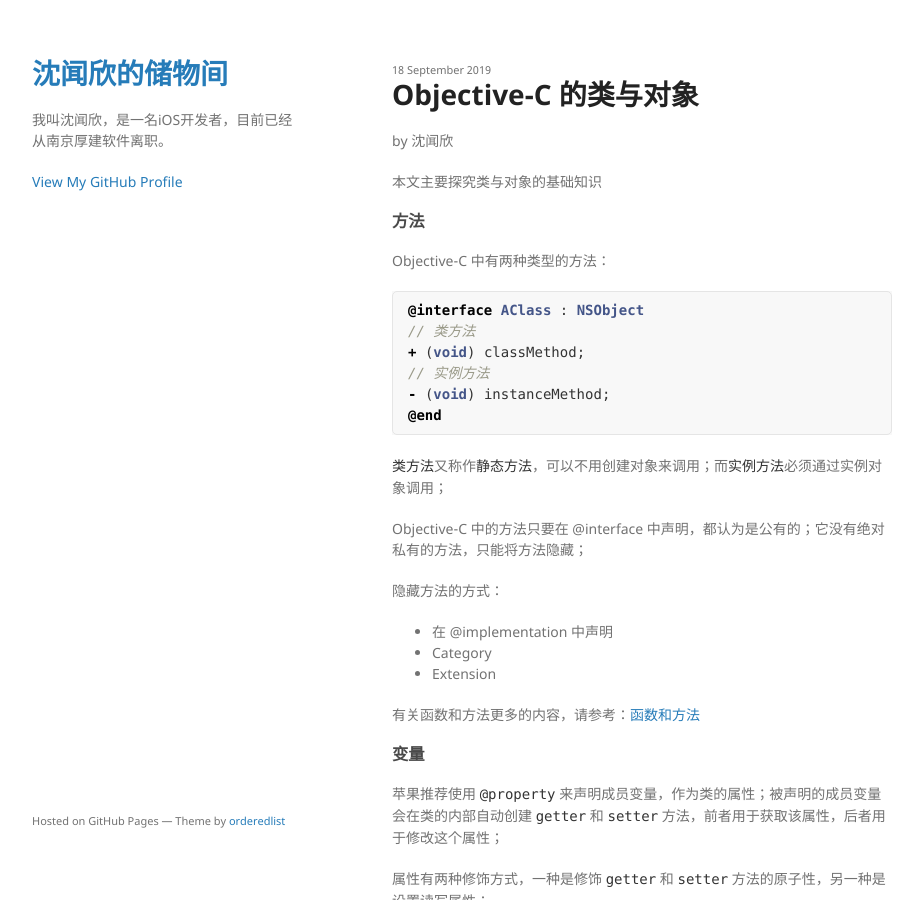
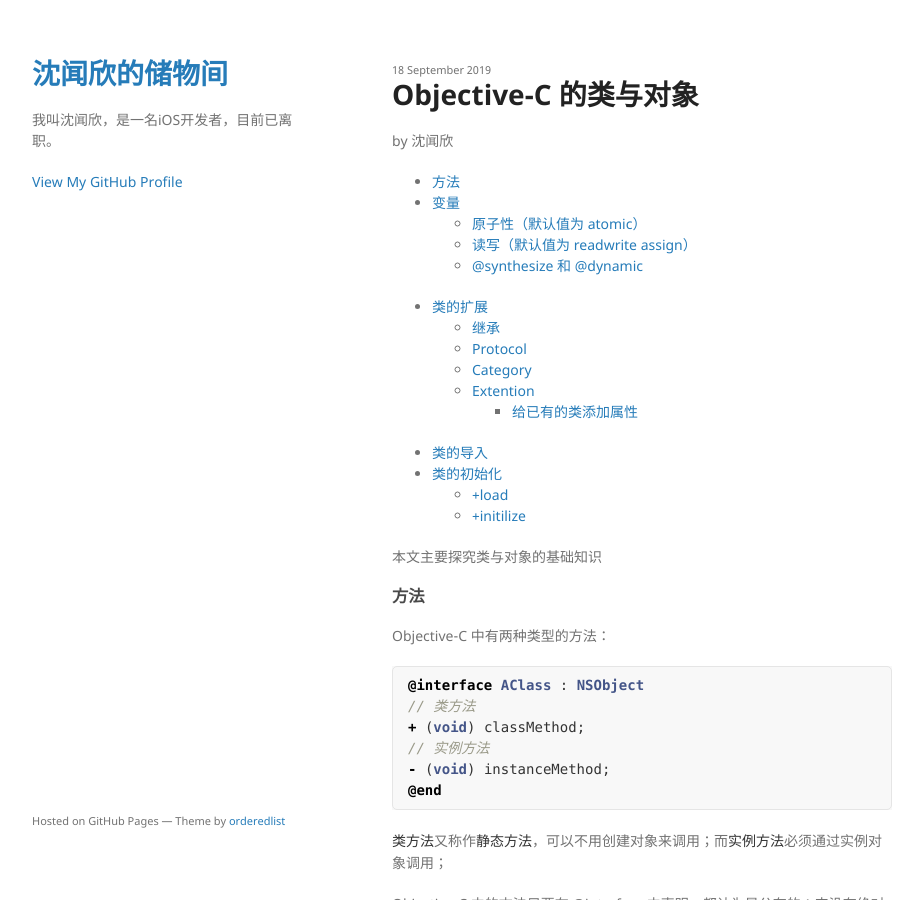
Before and after one commit to PatShen/PatShen.github.io, a Jekyll site: the page built from _posts/2019-09-18-ObjectiveC_classes_and_objects.md, in a window 1280 px wide and 900 px high. Shown: the whole window, without its empty margins (178-1101 px from the left). Built offline with Jekyll 4.4.1, drawn with Linux system fonts in a browser that asks for light colours.

Commit message:
新增文章的自动索引

```diff
--- a/_config.yml
+++ b/_config.yml
@@ -1,6 +1,6 @@
 title: 沈闻欣的储物间
 # logo: /assets/img/logo.png
-description: 我叫沈闻欣，是一名iOS开发者，目前已经从南京厚建软件离职。
+description: 我叫沈闻欣，是一名iOS开发者，目前已离职。
 url: https://patshen.github.io
 author: 沈闻欣
 about: /about
@@ -10,3 +10,4 @@ google_analytics:
 theme: jekyll-theme-minimal
 github.is_user_page: true
 paginate: 10
+markdown: kramdown
--- a/_posts/2019-09-18-ObjectiveC_classes_and_objects.md
+++ b/_posts/2019-09-18-ObjectiveC_classes_and_objects.md
@@ -4,6 +4,9 @@ title: Objective-C 的类与对象
 tag: Objective-C,iOS
 
 ---
+
+* TOC
+{:toc}
 
 本文主要探究类与对象的基础知识
 
```
Also changed, not shown: _posts/2019-09-17-gitpages_local_debug_note.md (+2 -0 lines).
